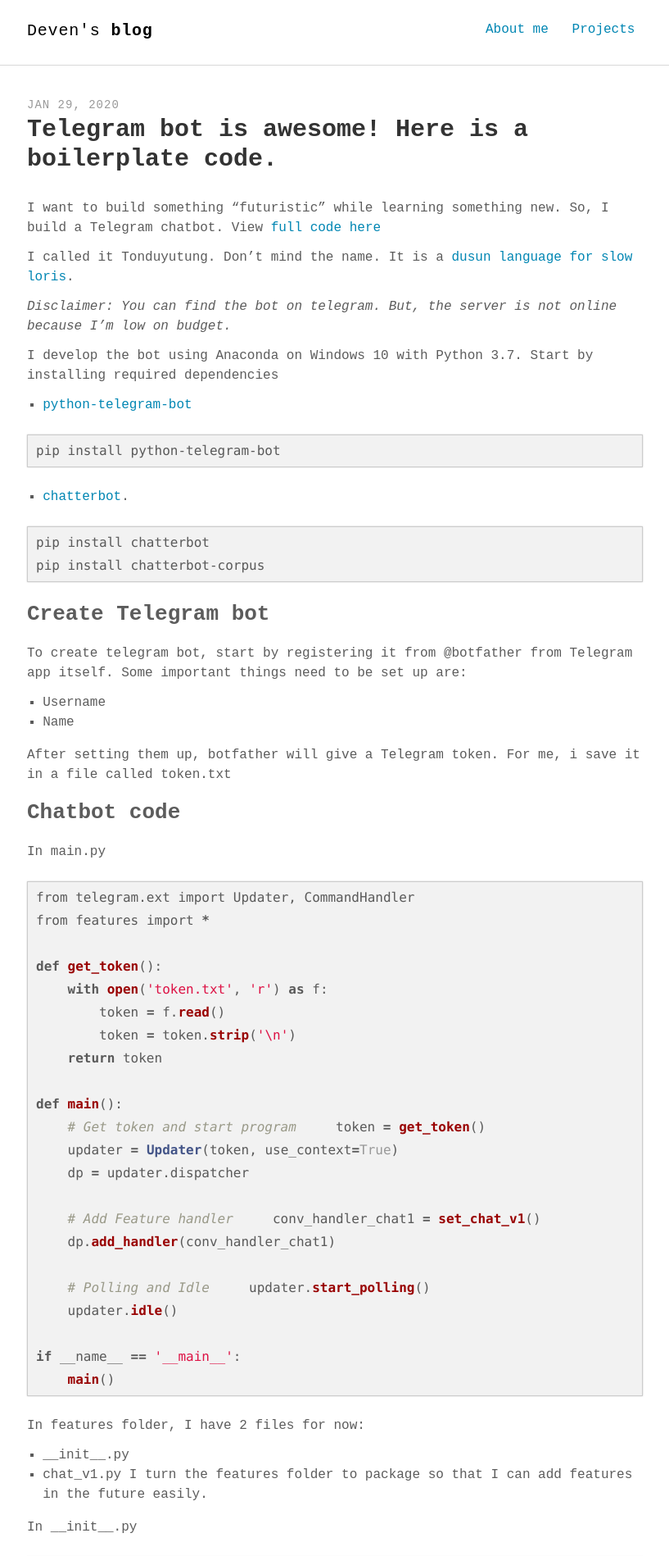
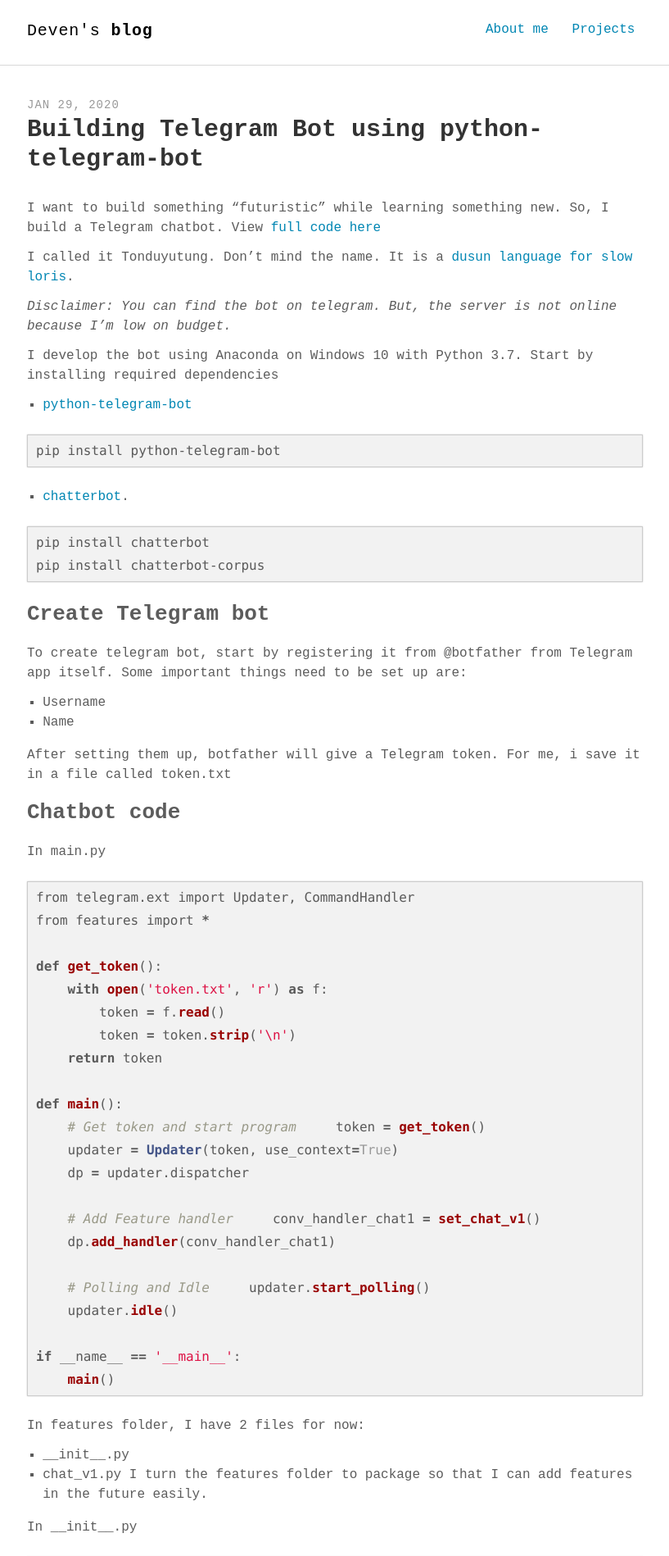
Before and after one commit to devennn/devennn.github.io, a Jekyll site: the page built from _posts/2020-01-29-building-deploying-telegram-bot.md, in a window 1280 px wide. Shown: the top 1898 px of the page at 82% size, without its empty margins (231-1048 px from the left). Built offline with Jekyll 4.4.1, drawn with Linux system fonts in a browser that asks for light colours; some web fonts are replaced.

Commit message:
Update 2020-01-29-building-deploying-telegram-bot.md

```diff
--- a/_posts/2020-01-29-building-deploying-telegram-bot.md
+++ b/_posts/2020-01-29-building-deploying-telegram-bot.md
@@ -1,6 +1,6 @@
 ---
 layout: post
-title: Telegram bot is awesome! Here is a boilerplate code.
+title: Building Telegram Bot using python-telegram-bot
 ---
 
 I want to build something "futuristic" while learning something new. So, I build a Telegram chatbot. View [full code here](https://github.com/devennn/blog-code/tree/master/tonduyutung-bot)
```
